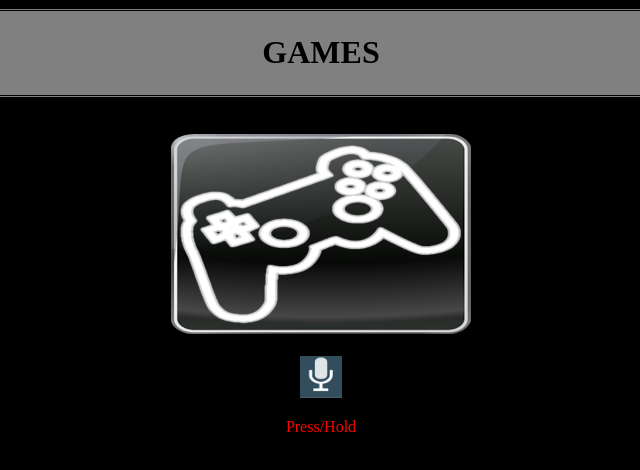
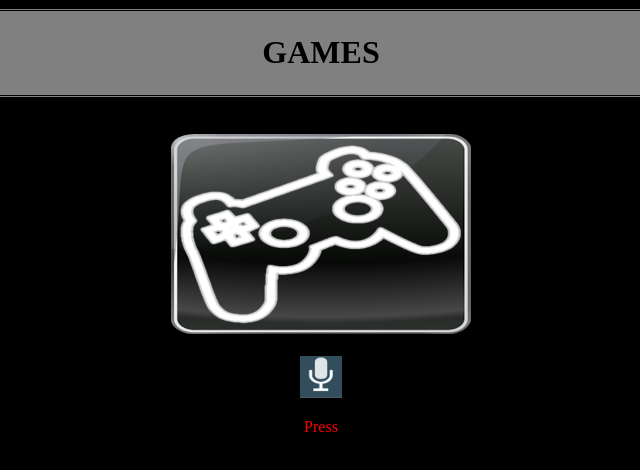
Before and after one commit to svoice02/voicerecognition.github.io, a website: page games.html in a window 1280 px wide. Shown: the full height of the page, 319-959 px from the left. Drawn offline with Linux system fonts and the light colour scheme.

Commit message:
Update games.html

```diff
--- a/games.html
+++ b/games.html
@@ -12,7 +12,7 @@
 <center><a target="_blank" href="facebook.html">
     <img src="Untitled.png" alt="VCA" width="42" height="42">
   </a></center>
-<center><p>Press/Hold<p></center>
+<center><p>Press<p></center>
 </body>
 <style>
 body{
```
